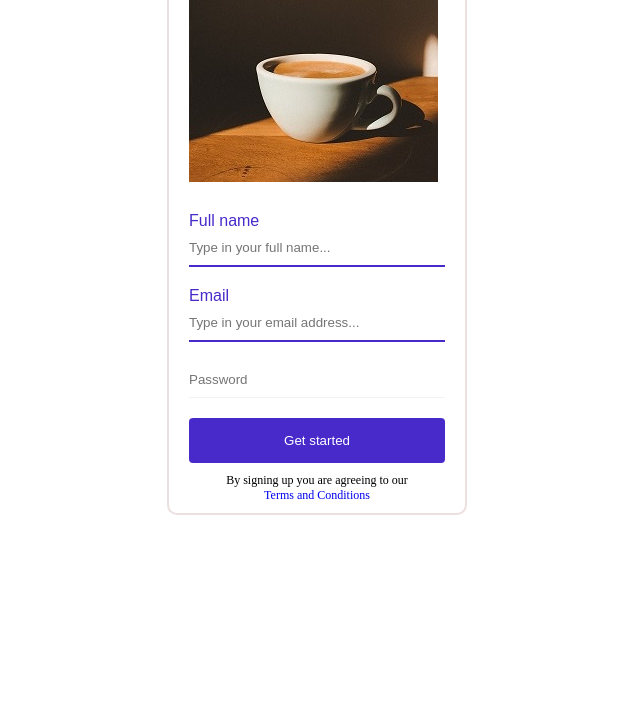
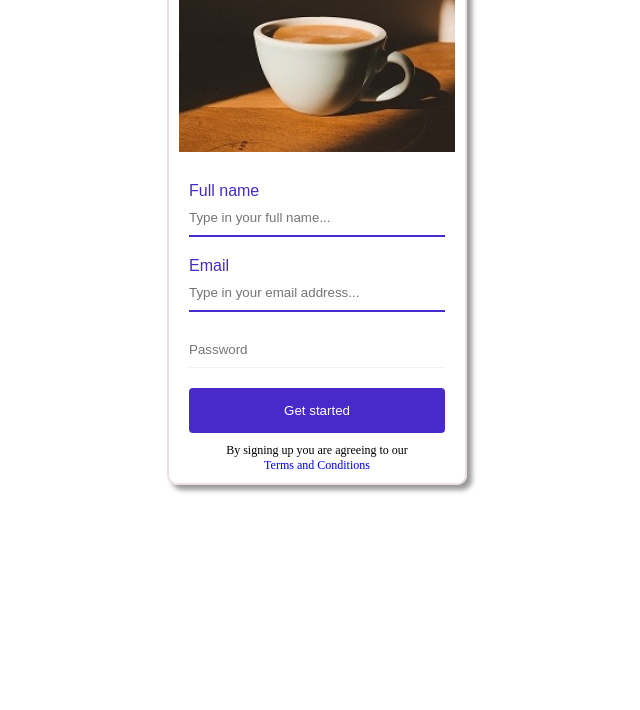
Before and after one commit to ichiomafrancis/module4_lesson3_assignment, a plain HTML site: page index.html in a window 1280 px wide. Shown: the part 90-800 px from the top of the page, without its empty margins (323-963 px from the left). Drawn offline with Linux system fonts and the light colour scheme.

Commit message:
module4_lesson3_assignment

```diff
--- a/index.html
+++ b/index.html
@@ -15,7 +15,7 @@
         <p>Let us create your account</p>
       </div>
 
-      <form action="">
+      <form class="form" action="">
         <label class="label" for="fullname">Full name</label>
         <input
           type="text"
--- a/style.css
+++ b/style.css
@@ -11,19 +11,27 @@ body {
 
 .container {
   /* background-color: yellow; */
-  padding: 10px 20px;
+  padding: 10px 10px;
   border: 2px solid #ebe0e0;
   border-radius: 10px;
+  box-shadow: 5px 5px 5px #999;
 }
 
 .header {
-  height: 250px;
+  height: 220px;
   background-image: url(coffe.jpg);
+  background-color: #444;
   background-repeat: no-repeat;
+  background-position: center;
+  background-size: cover;
   /* width: 100%; */
-  padding: 20px 20px;
+  padding: 10px 20px;
   margin-bottom: 30px;
   color: yellow;
+}
+
+.form {
+  padding: 0 10px;
 }
 
 .label {
```
